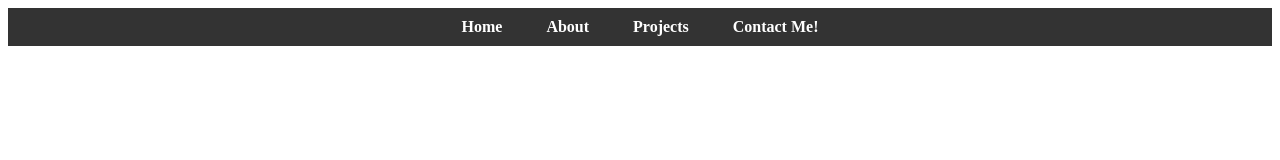
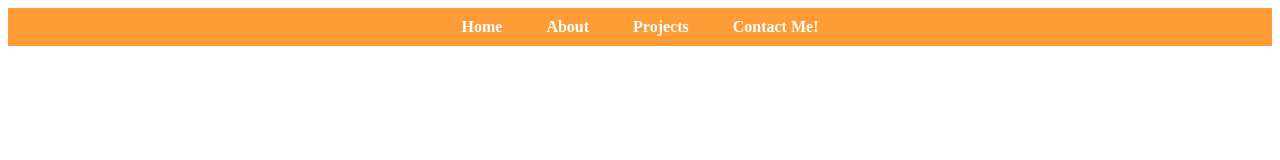
Before and after one commit to LimstarhShamase/My-Portfolio, a plain HTML site: page index.html in a window 1280 px wide. Drawn offline with Linux system fonts and the light colour scheme.

Commit message:
Update styling.css

```diff
--- a/styling.css
+++ b/styling.css
@@ -1,5 +1,5 @@
 nav{
-    background-color: #333;
+    background-color: #FF9c38;
     color: white;
     position:sticky;
     top:0;
```
